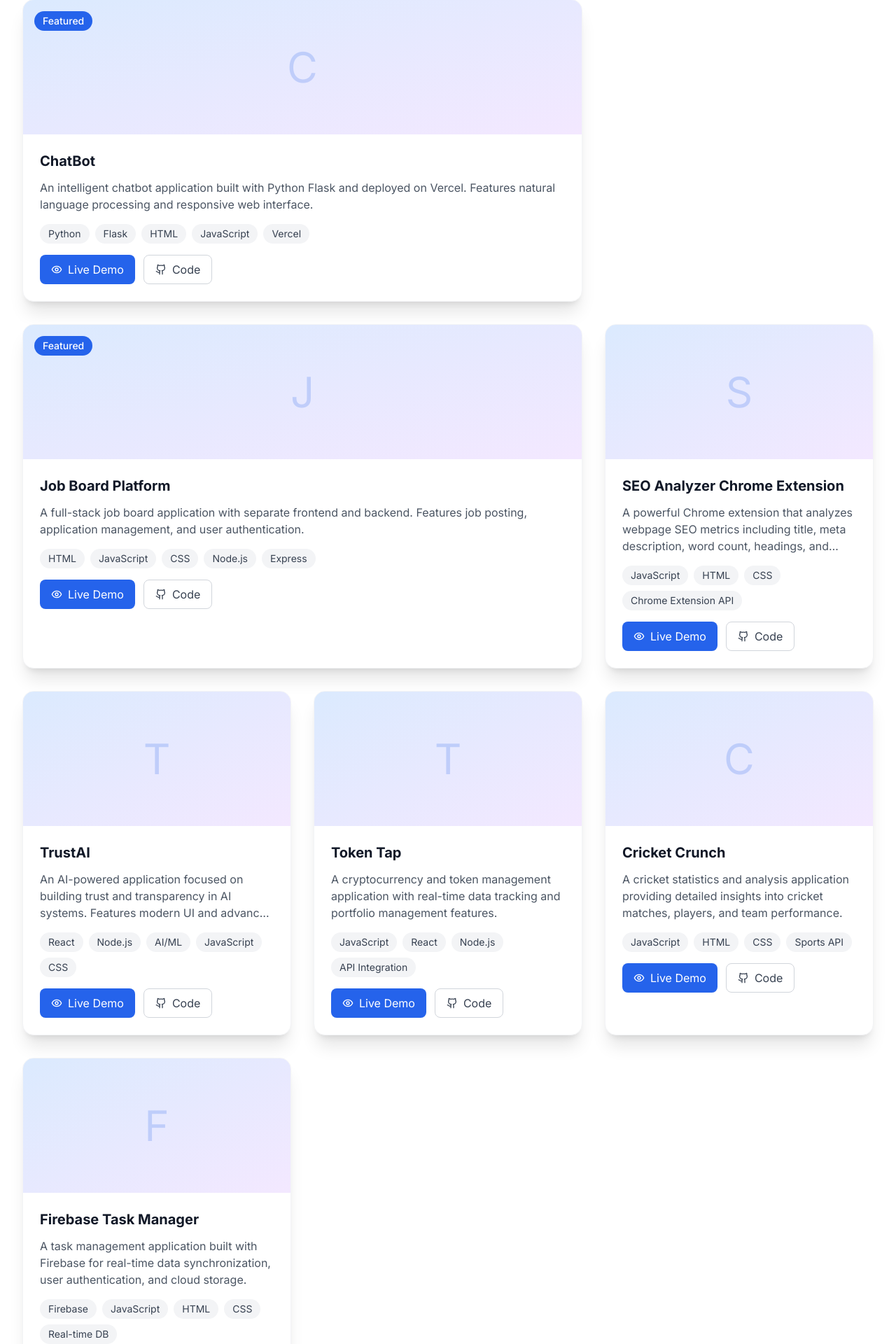
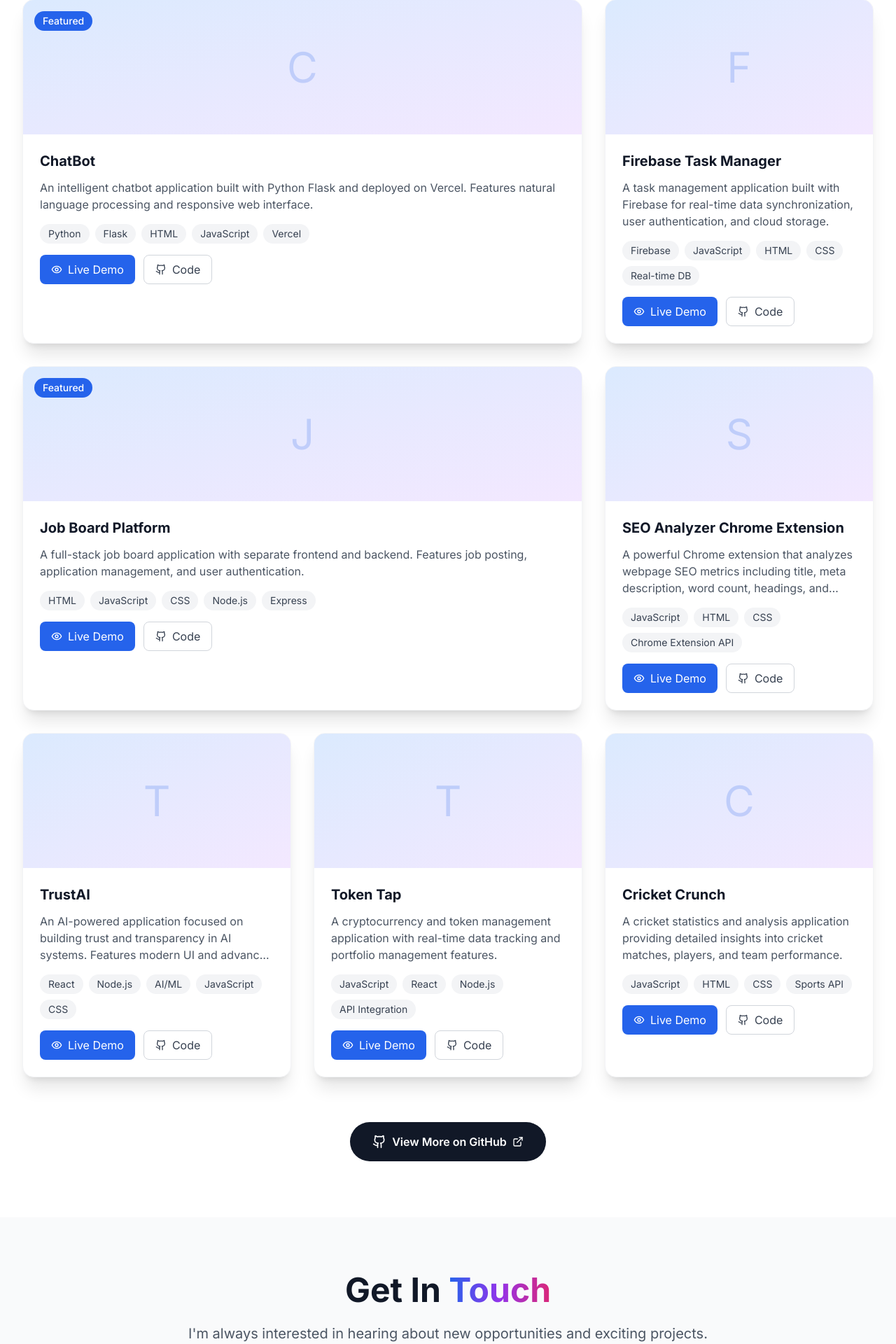
Before and after one commit to GungunRaniSahu/Portfolio-V2, a React (Vite) app: page / in a window 1280 px wide. Shown: the part 5059-6979 px from the top of the page at 70% size. Built offline with nearby package versions, Linux system fonts and the light colour scheme.

Commit message:
-- fixed the project griding

```diff
--- a/src/components/Projects.tsx
+++ b/src/components/Projects.tsx
@@ -18,6 +18,15 @@
       liveUrl: 'https://chat-bot-steel-theta.vercel.app',
       githubUrl: 'https://github.com/GungunRaniSahu/ChatBot',
       featured: true,
+    },
+    {
+      title: 'Firebase Task Manager',
+      description: 'A task management application built with Firebase for real-time data synchronization, user authentication, and cloud storage.',
+      image: '/api/placeholder/400/250',
+      technologies: ['Firebase', 'JavaScript', 'HTML', 'CSS', 'Real-time DB'],
+      liveUrl: 'https://example.com',
+      githubUrl: 'https://github.com/GungunRaniSahu/Firebase-Task-Manager',
+      featured: false,
     },
     {
       title: 'Job Board Platform',
@@ -62,15 +71,6 @@
       technologies: ['JavaScript', 'HTML', 'CSS', 'Sports API'],
       liveUrl: 'https://example.com',
       githubUrl: 'https://github.com/GungunRaniSahu/Cricket-Crunch',
-      featured: false,
-    },
-    {
-      title: 'Firebase Task Manager',
-      description: 'A task management application built with Firebase for real-time data synchronization, user authentication, and cloud storage.',
-      image: '/api/placeholder/400/250',
-      technologies: ['Firebase', 'JavaScript', 'HTML', 'CSS', 'Real-time DB'],
-      liveUrl: 'https://example.com',
-      githubUrl: 'https://github.com/GungunRaniSahu/Firebase-Task-Manager',
       featured: false,
     },
   ]
```
